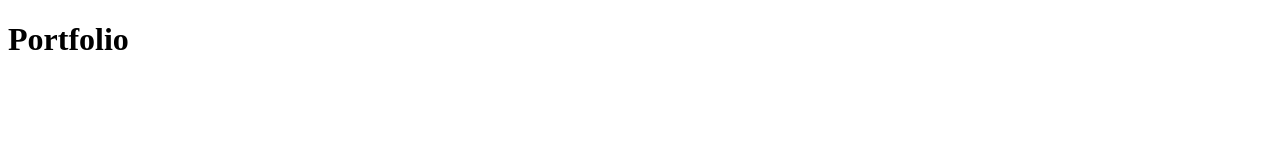
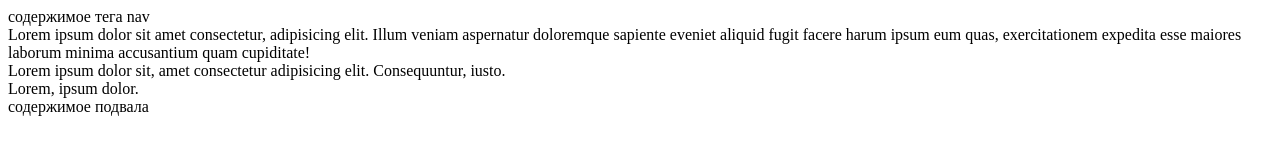
Before and after one commit to Nicro54/HTML-CSS, a plain HTML site: page index.html in a window 1280 px wide. Drawn offline with Linux system fonts and the light colour scheme.

Commit message:
Add files via upload
tags

```diff
--- a/index.html
+++ b/index.html
@@ -1,10 +1,26 @@
 <!DOCTYPE html>
 <html lang="ru">
     <head>
-        <title>Мой первый проэкт</title>
+        <title>Знакомство с HTML тегами. Часть 1</title>
     <meta http-equiv="Content-type" content="text/html;charset=UTF-8" />
     </head>
     <body>
-        <h1>Portfolio</h1>
+        <header>
+            <nav>
+                содержимое тега nav
+            </nav>
+        </header>
+        <div>
+            Lorem ipsum dolor sit amet consectetur, adipisicing elit. Illum veniam aspernatur doloremque sapiente eveniet aliquid fugit facere harum ipsum eum quas, exercitationem expedita esse maiores laborum minima accusantium quam cupiditate!
+        </div>
+        <div>
+            Lorem ipsum dolor sit, amet consectetur adipisicing elit. Consequuntur, iusto.
+        </div>
+        <div>
+            Lorem, ipsum dolor.
+        </div>
+        <footer>
+            содержимое подвала
+        </footer>
     </body>
     </html>
```
